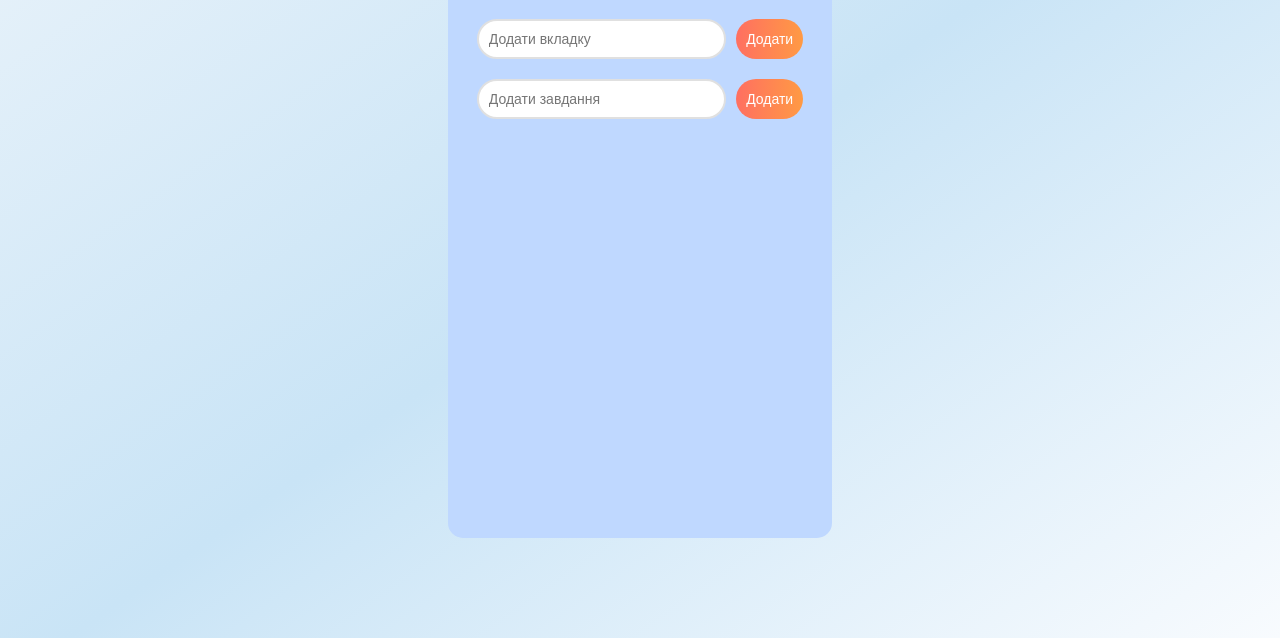
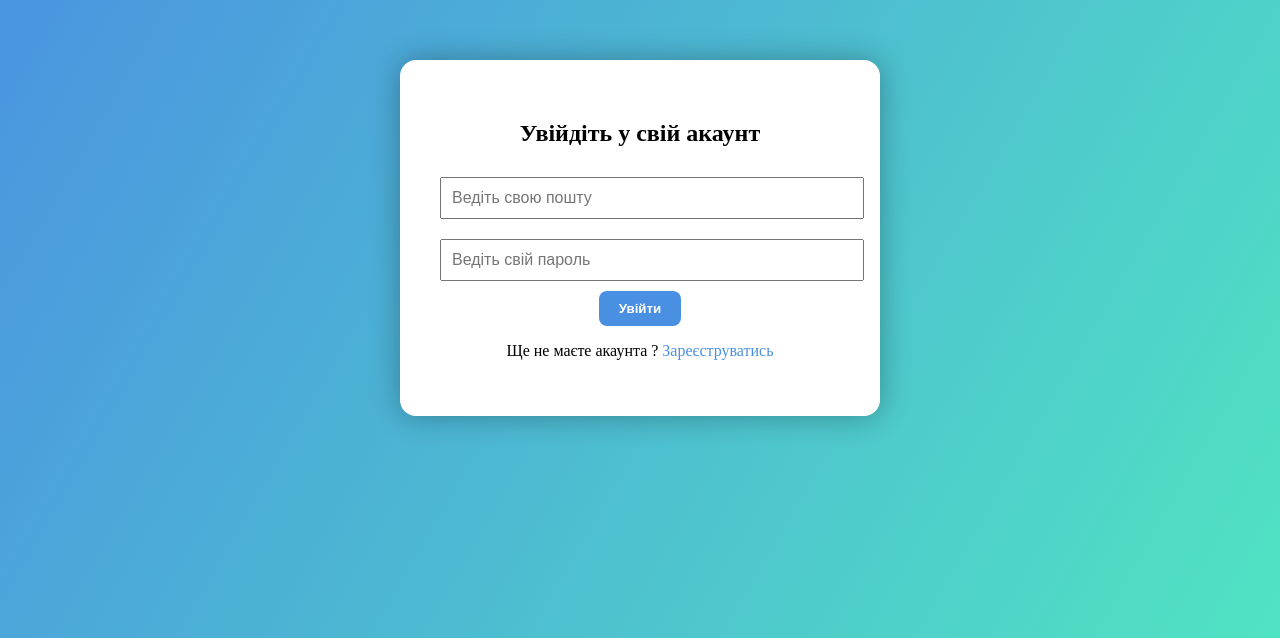
Before and after one commit to Andrii-Podieniezhnyi/Chexly, a plain HTML site: page index.html in a window 1280 px wide. Shown: the part 162-800 px from the top of the page. Drawn offline with Linux system fonts and the light colour scheme.

Commit message:
auth-modal

```diff
--- a/index.html
+++ b/index.html
@@ -7,6 +7,15 @@
     <title>Chexly</title>
 </head>
 <body>
+    <div class="auth-modal">
+        <div class="auth-content">
+            <h2>Увійдіть у свій акаунт</h2>
+            <input type="email" placeholder="Ведіть свою пошту" id="login-email">
+            <input type="password" placeholder="Ведіть свій пароль" id="login-password">
+            <button id="login-btn">Увійти</button>
+            <p class="auth-switch">Ще не маєте акаунта ? <span id="show-register">Зареєструватись</span></p>
+        </div>
+    </div>
     <div class="main-container">
         <header>
             <h1>Chexly</h1>
@@ -27,15 +36,6 @@
                             <ul class="created-category-tabs-list"></ul>
                         </nav>
                     </div>
-                    <!--
-                    <div class="add-new-tab-plus_container">
-                        <button class="add-new-tab-plus" type="button">
-                            <svg width="16" height="16" viewBox="0 0 16 16" fill="none" xmlns="http://www.w3.org/2000/svg">
-                                <path d="M8 2v12M2 8h12" stroke="white" stroke-width="2"/>
-                            </svg>
-                        </button>
-                    </div>
-                    -->
                 </div>
             </section>
             <section>
--- a/script/index.js
+++ b/script/index.js
@@ -1,3 +1,17 @@
+// Loading a modal window
+
+window.addEventListener('DOMContentLoaded', () => {
+    const token = localStorage.getItem('token');
+
+    if (!token) {
+        document.querySelector('.auth-modal').classList.add('show');
+    }
+})
+
+
+
+
+
 // add and delete category tab
 
 const newCategoryTextInput = document.getElementById('add-new-category-tab');
--- a/style/index.scss
+++ b/style/index.scss
@@ -302,3 +302,57 @@ nav > ul{
   cursor: pointer;
   font-size: 1.2rem;
 }
+
+
+
+// auth modal
+
+
+.auth-modal {
+    position: fixed;
+    top: 0;
+    left: 0;
+    width: 100vw;
+    height: 100vh;
+    background: linear-gradient(120deg, #4a90e2, #50e3c2);
+    display: none;
+    justify-content: center;
+    align-items: center;
+    z-index: 999;
+}
+
+.auth-modal.show {
+    display: flex;
+}
+
+.auth-content {
+    background: white;
+    padding: 40px;
+    border-radius: 16px;
+    box-shadow: 0 0 30px rgba(0,0,0,0.3);
+    text-align: center;
+    width: 100%;
+    max-width: 400px;
+}
+
+.auth-content input {
+    width: 100%;
+    padding: 10px;
+    margin: 10px 0;
+    font-size: 16px;
+}
+
+.auth-content button {
+    padding: 10px 20px;
+    background: #4a90e2;
+    border: none;
+    color: white;
+    font-weight: 600;
+    border-radius: 8px;
+    cursor: pointer;
+}
+
+.auth-content .auth-switch span {
+    color: #4a90e2;
+    cursor: pointer;
+}
```
Also changed, not shown: style/index.css.
